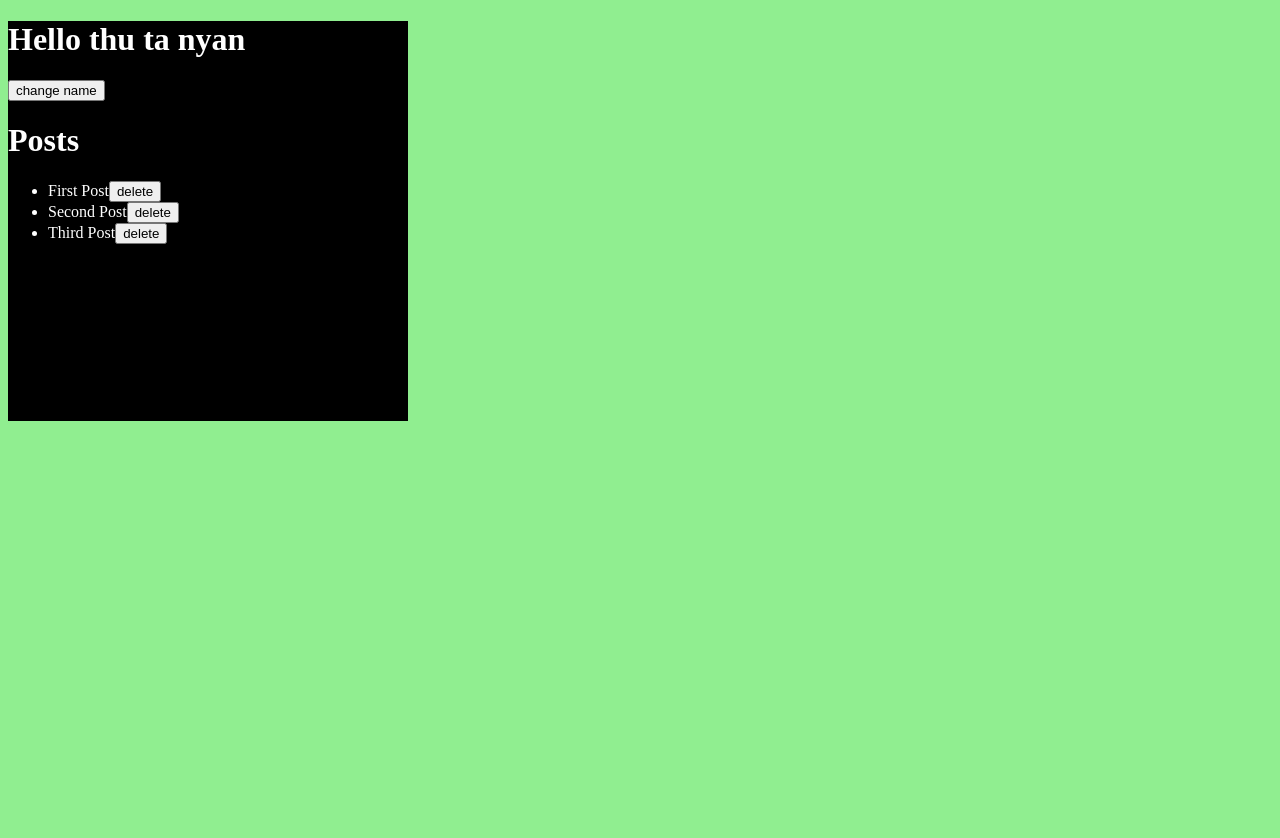
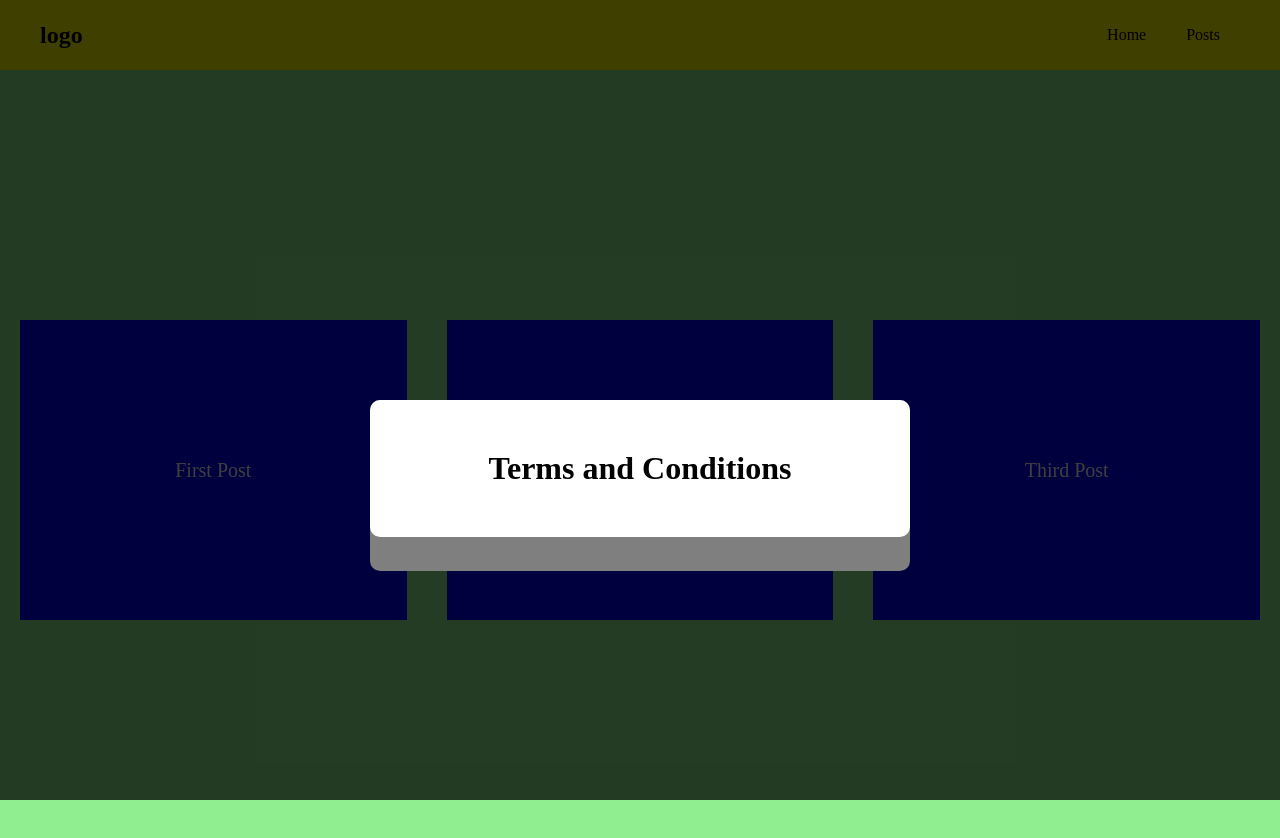
Before and after one commit to Ankrick/MERN-Class, a React (Create React App) app in the folder react-basic/my-app/: page / in a window 1280 px wide. Shown: the top 838 px of the page. Before the commit the page ends 800 px from the top, so only its background shows below. Built offline with nearby package versions, Linux system fonts and the light colour scheme.

Commit message:
Ch-5 Ep-52 to Ep-55

```diff
--- a/react-basic/my-app/src/App.js
+++ b/react-basic/my-app/src/App.js
@@ -1,10 +1,12 @@
 import './App.css';
 import logo from './logo192.png'
 import { useState } from 'react';
+import Navbar from './components/Navbar/index';
+import PostsList from './components/PostsList/index'
+import Modal from './components/Modal/index'
 
 function App() {
-  // let name = "thu ta nyan"
-  let [name, setName] = useState('thu ta nyan');
+
   let [posts, setPost] = useState([
     {
       id : 1,
@@ -20,30 +22,22 @@ function App() {
     }
   ]);
 
-  let changeName = () => {
-    setName('aung aung');
-    console.log(name);
-  }
 
-  let deletePost = (id) => {
-    setPost((prevState) => prevState.filter(post => post.id != id))
-  }
+
 
   return (
-    <div className="app">
-      <h1>Hello {name}</h1>
-      <button onClick={changeName}>change name</button>
+    <>
+      <Navbar/>
+      <PostsList posts={posts}/>
+      <Modal>
 
-      <h1>Posts</h1>
-      <ul>
-        {posts.map((post)=>(
-          <li key={post.id}>
-              {post.title}
-              <button onClick = {() => deletePost(post.id)}>delete</button>
-          </li>
-        ))}
-      </ul>
-    </div>
+          <h1>Zoom class is available now.</h1>
+          <p>feel free to <a href="">Join Now</a></p>
+      </Modal>
+      <Modal>
+        <h1>Terms and Conditions</h1>
+      </Modal>
+    </>
   );
 }
 
--- /dev/null
+++ b/react-basic/my-app/src/components/Modal/index.css
@@ -0,0 +1,23 @@
+/* modal styles */
+
+.modal-backdrop {
+    width: 100%;
+    height: 100%;
+    position: fixed;
+    top: 0;
+    left: 0;
+    background-color: rgb(0, 0, 0,0.5);
+}
+
+.modal {
+    background-color: white;
+    max-width: 480px;
+    margin: 400px auto;
+    padding: 30px;
+    border-radius: 10px;
+    text-align: center;
+}
+
+.modal h1 {
+    margin: 20px;
+}
--- /dev/null
+++ b/react-basic/my-app/src/components/Modal/index.js
@@ -0,0 +1,12 @@
+import React, { Children } from 'react'
+import './index.css'
+
+export default function SinglePost({children}) {
+  return (
+    <div className="modal-backdrop">
+        <div className="modal">
+              {children}
+        </div>
+    </div>
+  )
+}
--- /dev/null
+++ b/react-basic/my-app/src/components/Navbar/index.css
@@ -0,0 +1,20 @@
+/* nav component */
+nav {
+    background-color: yellow;
+    padding: 10px;
+}
+.container {
+    display: flex;
+    justify-content: space-between;
+    align-items: center;
+    max-width: 1200px;
+    margin: auto;
+}
+
+.container ul {
+    display: flex;
+}
+.container li {
+    list-style-type: none;
+    margin: 0 20px;
+}
--- /dev/null
+++ b/react-basic/my-app/src/components/Navbar/index.js
@@ -0,0 +1,16 @@
+import React from 'react'
+import style from './index.css'
+
+export default function Navbar() {
+  return (
+    <nav>
+      <div className="container">
+        <h1>logo</h1>
+        <ul>
+          <li>Home</li>
+          <li>Posts</li>
+        </ul>
+      </div>
+    </nav>
+  )
+}
--- /dev/null
+++ b/react-basic/my-app/src/components/PostsList/index.css
@@ -0,0 +1,22 @@
+/* postsList component */
+
+.postList {
+    background-color: lightgreen;
+    height: 100vh;
+    display: flex;
+    justify-content: center;
+    align-items: center;
+}
+
+.postList .single-post {
+    flex: 1;
+    background-color: blue;
+    margin: 20px;
+    width: 500px;
+    height: 300px;
+    display: flex;
+    justify-content: center;
+    align-items: center;
+    color: white;
+    font-size: 20px;
+}
--- /dev/null
+++ b/react-basic/my-app/src/components/PostsList/index.js
@@ -0,0 +1,12 @@
+import React from 'react'
+import style from './index.css'
+
+export default function PostsList({posts}) {
+  return (
+    <div className="postList">
+        {posts.map(post => (
+            <div className="single-post" key={post.id}>{post.title}</div>
+        ))}
+    </div>
+  )
+}
--- a/react-basic/my-app/src/index.css
+++ b/react-basic/my-app/src/index.css
@@ -1,8 +1,7 @@
 body {
-  background-color: lightgreen;
+  margin: 0;
 }
 
-code {
-  font-family: source-code-pro, Menlo, Monaco, Consolas, 'Courier New',
-    monospace;
+h1 {
+  margin: 0;
 }
```
